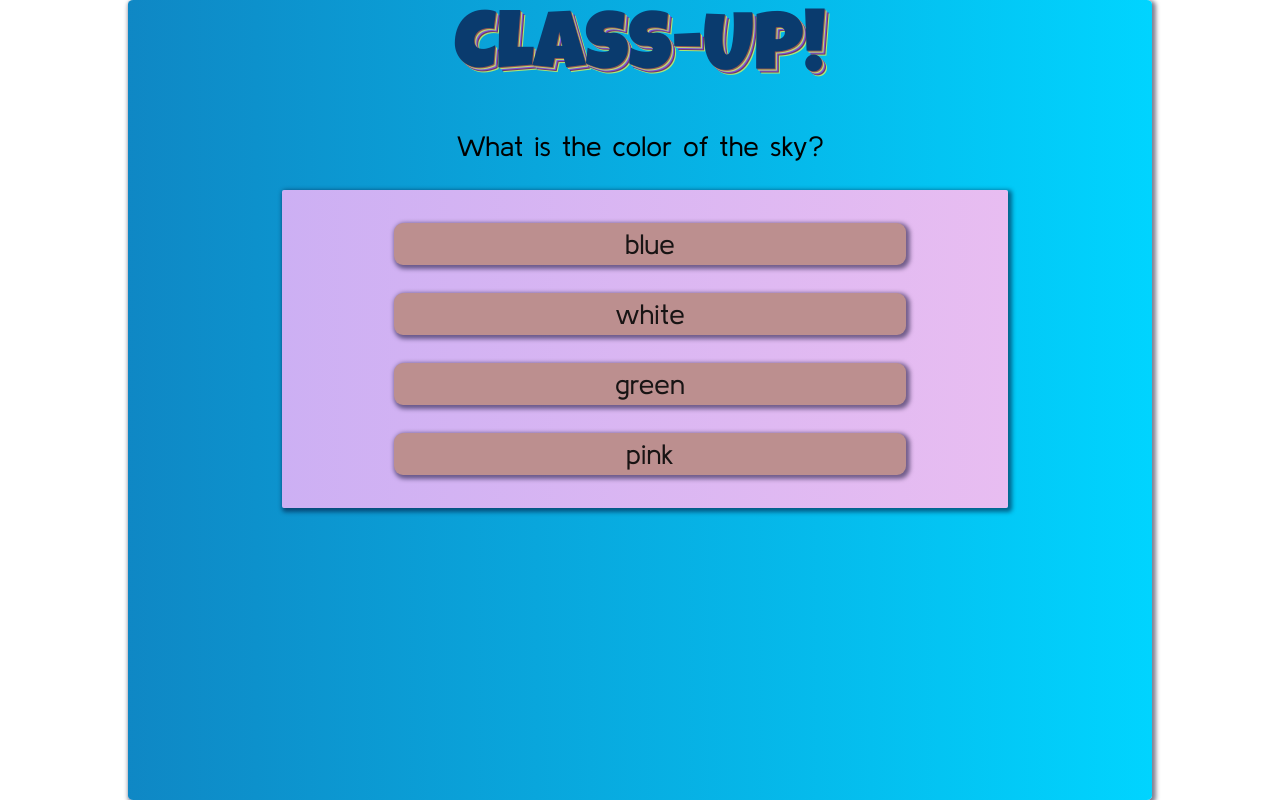
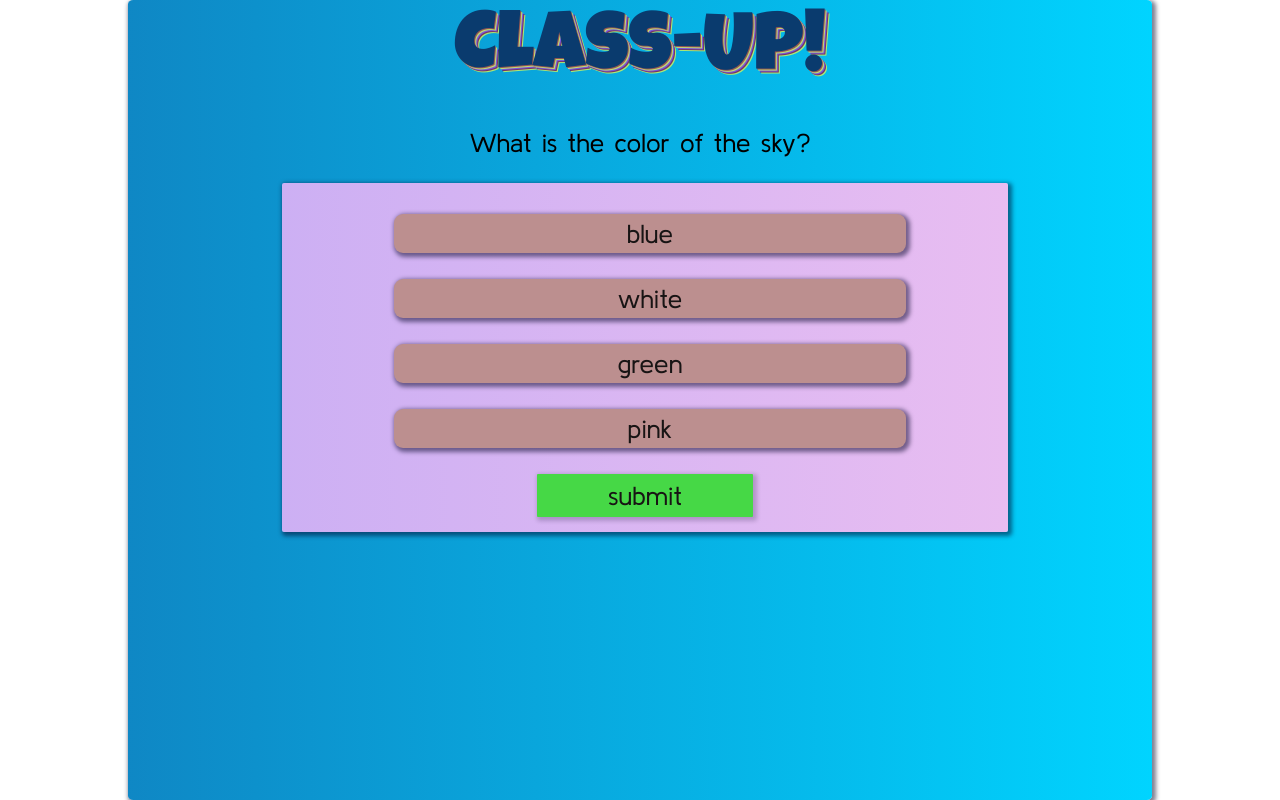
Before and after one commit to ChenPeleg/Classup, a React (Create React App) app: page / in a window 1280 px wide. Built offline with nearby package versions, Linux system fonts and the light colour scheme.

Commit message:
added submit button and logics

```diff
--- a/src/App.css
+++ b/src/App.css
@@ -14,7 +14,7 @@
   box-shadow: 2px 2px 4px 2px rgba(2, 0, 36, 0.5);
   border-radius: 0.5%;
   text-align: center;
-  font-size: 28px;
+  font-size: 26px;
   background: rgb(2, 0, 36);
   background: linear-gradient(
     90deg,
--- a/src/components/Question/Answer.js
+++ b/src/components/Question/Answer.js
@@ -2,10 +2,11 @@
 import React from "react";
 
 const answer = props => {
+  console.log(props.num, props.isChosen);
   return (
     <p
-      className="answer"
-      onClick={event => props.answerHandler(event, +props.num + 1)}
+      className={`answer ${props.isChosen ? "choosenAnswer" : ""}`}
+      onClick={event => props.answerHandler(event, +props.num)}
     >
       {props.content}
     </p>
--- a/src/components/Question/Question.js
+++ b/src/components/Question/Question.js
@@ -9,19 +9,29 @@ const question = props => {
 
   return (
     <div>
-      <p>{ask}</p>
+      <p>
+        {ask} {props.chosenAnswer}
+      </p>
       <div className="question" onClick={props.click}>
         {answers.map(a => {
           const key = "Q" + props.question_number + (1 + answers.indexOf(a));
+
           return (
             <Answer
               content={a}
               key={key}
-              num={answers.indexOf(a)}
+              num={answers.indexOf(a) + 1}
               answerHandler={props.answerHandler}
+              isChosen={
+                props.chosenAnswer === answers.indexOf(a) + 1 ? true : false
+              }
             />
           );
         })}
+
+        <button className="submitButton" onClick={props.submitHandler}>
+          submit
+        </button>
       </div>
     </div>
   );
--- a/src/components/Question/question.css
+++ b/src/components/Question/question.css
@@ -16,6 +16,7 @@
   border-radius: 2px;
   box-shadow: 2px 2px 4px 2px rgba(2, 0, 36, 0.5);
   padding: 5px;
+  padding-bottom: 15px;
 }
 .answer {
   position: relative;
@@ -31,7 +32,35 @@
   box-shadow: 2px 2px 4px 2px rgba(2, 0, 36, 0.5);
   padding: 5px;
 }
-.answer:hover {
+.choosenAnswer {
+  background: rgb(223, 200, 175);
+  box-shadow: 2px 2px 4px 2px rgba(2, 20, 36, 0.9);
+}
+.submitButton {
+  position: relative;
+  display: block;
+
+  background-color: rgb(70, 216, 70);
+  padding: 15px 32px;
+  align-self: center;
+  color: rgb(24, 20, 20);
+  border: none;
+  width: 30%;
+  left: 35%;
+  height: 60%;
+  font-family: inherit;
+  font-size: inherit;
+
+  border-radius: 1px;
+  box-shadow: 2px 2px 4px 2px rgba(2, 0, 36, 0.2);
+  padding: 7px;
+}
+.submitButton:hover {
+  cursor: pointer;
+  background-color: rgb(20, 233, 20);
+  box-shadow: 2px 2px 4px 2px rgba(2, 0, 36, 0.9);
+}
+.answer:not(.choosenAnswer):hover {
   cursor: pointer;
   background: rgb(223, 175, 175);
   box-shadow: 2px 2px 4px 2px rgba(2, 0, 36, 0.9);
--- a/src/containers/Qpanel/Qpanel.js
+++ b/src/containers/Qpanel/Qpanel.js
@@ -5,20 +5,27 @@ import AdvanceContext from "../../context/advance-context";
 // import
 class Qpanel extends Component {
   answerHandler = (event, num) => {
-    const oldNumber = this.state.question_number;
-    //
-    const rightAns = allquestions.questions[oldNumber].solution;
-    console.log(num, event, rightAns);
-    if (num === +allquestions.questions[oldNumber].solution) {
-      alert("correct");
-      this.setState({ ...this.state, question_number: oldNumber + 1 });
-    } else {
-      alert("false");
-    }
+    this.setState({ ...this.state, chosenAnswer: num });
+  };
+  submitHandler = event => {
+    alert("submit");
+    const num = this.state.chosenAnswer;
+    console.log(num);
+    return;
+    // const oldNumber = this.state.question_number;
+    // //
+    // const rightAns = allquestions.questions[oldNumber].solution;
+    // if (num === +allquestions.questions[oldNumber].solution) {
+    //   alert("correct");
+    //   this.setState({ ...this.state, question_number: oldNumber + 1 });
+    // } else {
+    //   alert("false");
+    // }
   };
   num = 1;
   state = {
     question_number: 1,
+    chosenAnswer: false,
     current_question: allquestions.questions[this.num]
   };
   render() {
@@ -30,6 +37,8 @@ class Qpanel extends Component {
             q_num={this.state.question_number}
             q_obj={allquestions.questions[this.state.question_number]}
             answerHandler={this.answerHandler}
+            submitHandler={this.submitHandler}
+            chosenAnswer={this.state.chosenAnswer}
           />
         )}
       </AdvanceContext.Consumer>
```
